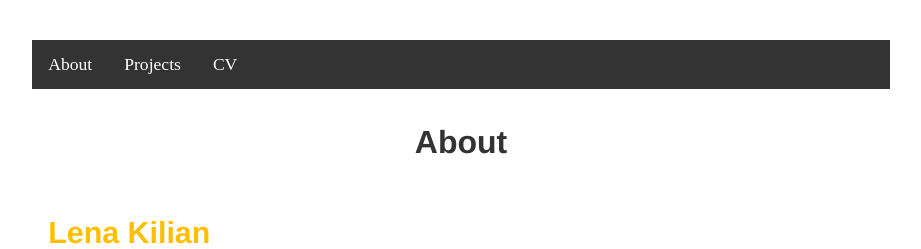
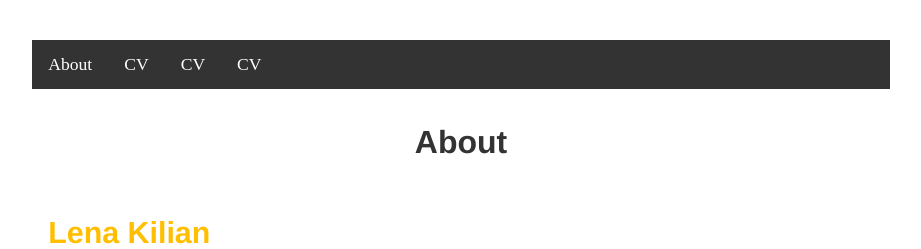
Before and after one commit to lena-kilian/lena-kilian.github.io, a Jekyll site: the page built from index.md, in a window 1280 px wide. Shown: the top 249 px of the page, without its empty margins (179-1100 px from the left). Built offline with Jekyll 4.4.1, drawn with Linux system fonts in a browser that asks for light colours; our own code applies the rules of GitHub Pages for plain Markdown files.

Commit message:
Update default.html

```diff
--- a/_layouts/default.html
+++ b/_layouts/default.html
@@ -8,16 +8,9 @@
 		<body>
 			 <div class="navbar">
 				 <a href="/">About</a>
-				 <div class="dropdown">
-					 <button class="dropbtn">Projects
-						 <i class="fa fa-caret-down"></i>
-					 </button>
-					 <div class="dropdown-content">
-						 <a href="/publications">Publications</a>
-						 <a href="/other_works">Other Works</a>
-					 </div>
-				 </div>
 				 <a href="/cv">CV</a>
+				 <a href="/research">CV</a>
+				 <a href="/teaching">CV</a>
 			</div>
 
 			{{ content }}
```
